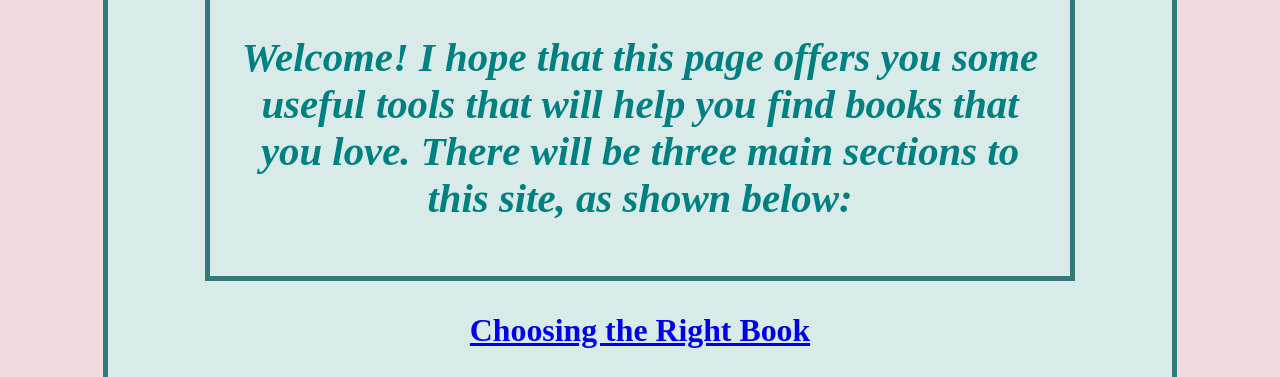
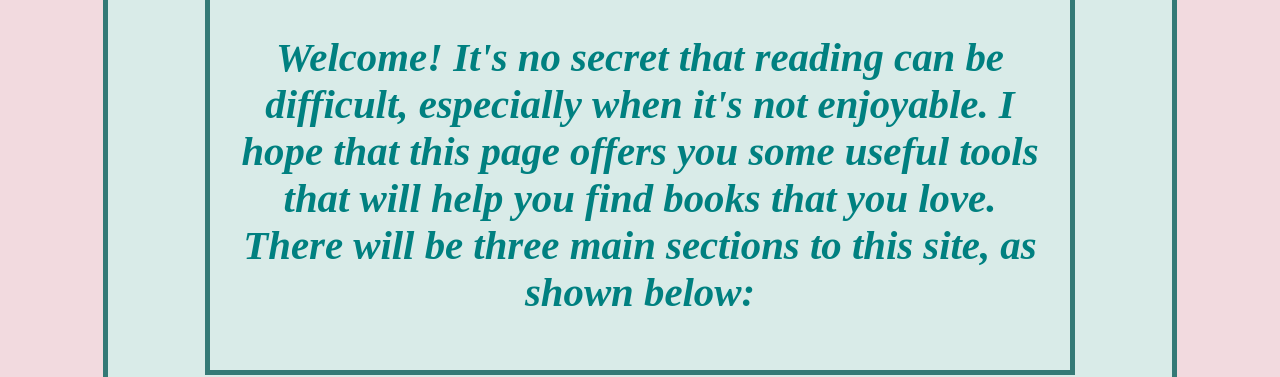
Before and after one commit to LaceyJolynne/Updated-LIB-841, a plain HTML site: page index.html in a window 1280 px wide. Shown: the part 406-783 px from the top of the page. Drawn offline with Linux system fonts and the light colour scheme.

Commit message:
Update index.html

```diff
--- a/index.html
+++ b/index.html
@@ -16,7 +16,7 @@ href="project.css"/>
 
   <h1>About this Site</h1>
 
-  <h2><i>Welcome! I hope that this page offers you some useful tools that will help you find books that you love. There will be three main sections to this site, as shown below:</i></h2>
+  <h2><i>Welcome! It's no secret that reading can be difficult, especially when it's not enjoyable. I hope that this page offers you some useful tools that will help you find books that you love. There will be three main sections to this site, as shown below:</i></h2>
 
 </div>
 </div>
```
